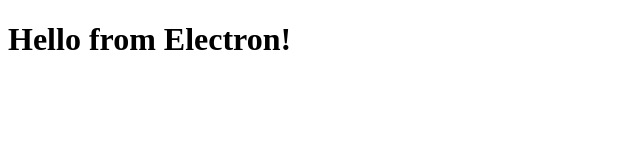
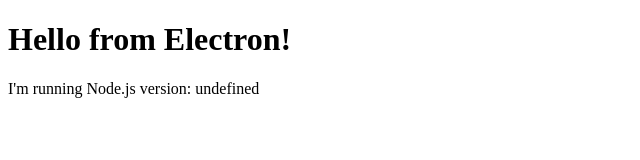
Before and after one commit to eggsovereasy/electron-workshop, an Electron app: page index.html in a window 800 px wide. Shown: the whole page, without its empty margins (0-640 px from the left). Drawn offline with Linux system fonts and the light colour scheme.

Commit message:
more reload stuff

```diff
--- /dev/null
+++ b/app.js
@@ -0,0 +1,5 @@
+document.addEventListener("DOMContentLoaded", () => {
+    const version = process.version;
+    const e = document.getElementById("info");
+    e.textContent = `I'm running Node.js version: ${version}`;
+});
--- a/index.html
+++ b/index.html
@@ -6,5 +6,7 @@
     </head>
     <body>
         <h1>Hello from Electron!</h1>
+        <div id="info"></div>
+        <script src="./app.js"></script>
     </body>
 </html>
--- a/main.js
+++ b/main.js
@@ -15,7 +15,7 @@
 
 app.on("window-all-closed", () => {
     if (process.platform !== 'darwin') {
-        app.quit();
+        app.quit();  // quite
     }
 });
 
```
